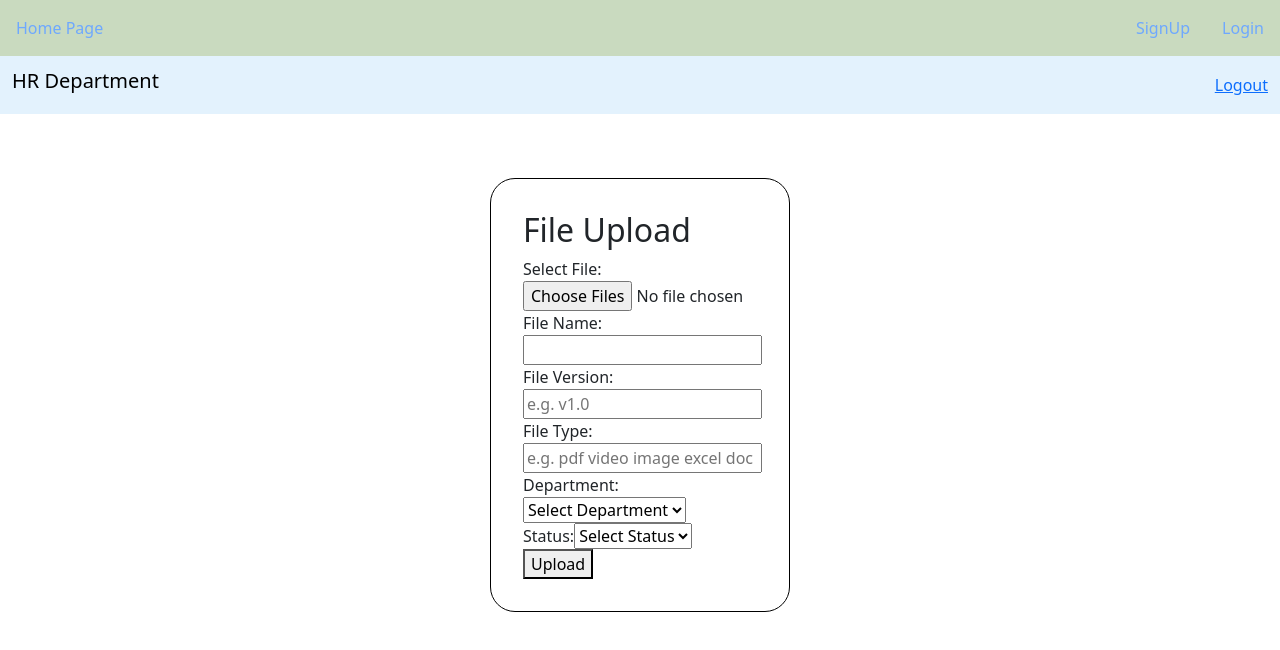
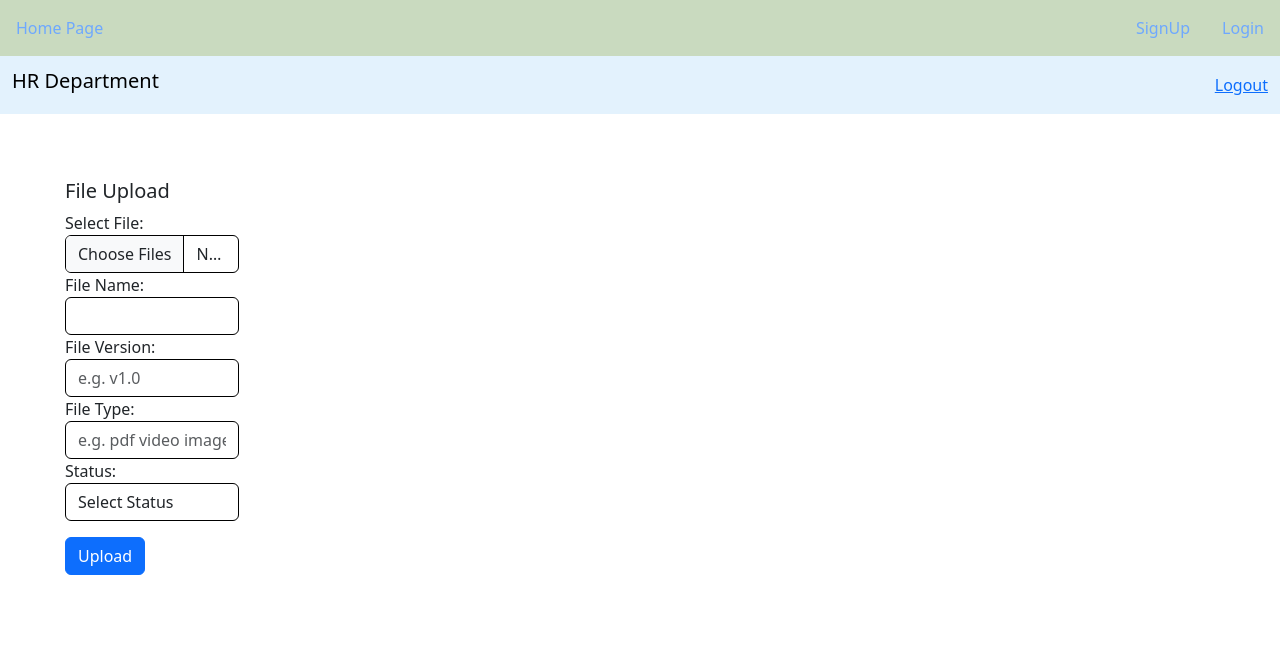
Before and after one commit to gautam-jasmeet/DownloadFiles, a React (Create React App) app in the folder frontend/: page /HR in a window 1280 px wide. Shown: the top 650 px of the page. Built offline with nearby package versions, Linux system fonts and the light colour scheme.

Commit message:
changing layout of fileUpload

```diff
--- a/frontend/src/component/dashboard/Dashboard.js
+++ b/frontend/src/component/dashboard/Dashboard.js
@@ -1,11 +1,6 @@
 import React, { useContext } from 'react'
-import { BrowserRouter as Router, Routes, Route } from 'react-router-dom';
 import Sidebar from './Sidebar';
 import RecentFilesContext from '../../context/RecentFilesContext';
-import HrHomePage from '../../departments/hrDpartment/HrHomePage';
-import ItHomePage from '../../departments/it/ItHomePage';
-import MarketingHP from '../../departments/marketing/MarketingHP';
-import SaleHP from '../../departments/sales/SaleHP';
 
 function Dashboard() {
   const {recentFiles} = useContext(RecentFilesContext);
--- a/frontend/src/component/dashboard/Sidebar.js
+++ b/frontend/src/component/dashboard/Sidebar.js
@@ -9,7 +9,7 @@ function Sidebar() {
       <h3>Admin Dashboard</h3>
       <ul>
         <li>
-          <NavLink to={"/"}>Dashboard</NavLink>
+          <NavLink to={"/Admin"}>Dashboard</NavLink>
         </li>
         <li>
           <NavLink to={"/HR"}>HR Department</NavLink>
--- a/frontend/src/departments/hrDpartment/FileUpload.js
+++ b/frontend/src/departments/hrDpartment/FileUpload.js
@@ -16,7 +16,7 @@ function FileUpload() {
   const { addRecentFiles } = context;
 
   const containerStyle = {
-    height: '200px',
+    // height: '200px',
     overflowY: 'scroll',
     border: '1px solid white',
     padding: '1rem',
@@ -30,7 +30,7 @@ function FileUpload() {
 
   const handleSubmit = async (e) => {
     e.preventDefault();
-    if (!files || !fileVersion || !filetype || !department || !status) {
+    if (!files || !fileVersion || !filetype  || !status) {
       setMessage('Please fill in all fields and select a file');
       return;
     }
@@ -41,7 +41,7 @@ function FileUpload() {
       formData.append('filename', filename); // Use file name from the file itself
       formData.append('fileVersion', fileVersion);
       formData.append('filetype', filetype);
-      formData.append('department', department);
+      // formData.append('department', department);
       formData.append('status', status);
     });
 
@@ -52,40 +52,44 @@ function FileUpload() {
           'Content-Type': 'multipart/form-data', // Ensure content type is set correctly
         },
       });
-       console.log(response);
+      //  console.log(response);
 
       if (response.status === 200) {
         setMessage('File uploaded successfully');
         setUploadedFiles((prevFiles) => [...prevFiles, ...files]);
+        addRecentFiles({ name: filename, timestamp: new Date() });
+
         setFiles([]); // Clear files after upload
       } else {
         setMessage('File upload failed');
       }
     } catch (err) {
       console.error('Error uploading file:', err);
-      if (err.response) {
-        // If response exists but with error
-        console.error('Response data:', err.response.data);
-        console.error('Response status:', err.response.status);
-        console.error('Response headers:', err.response.headers);
-        setMessage(`File upload failed: ${err.response.data.error || err.response.status}`);
-    } else if (err.request) {
-        // If no response received
-        console.error('No response received:', err.request);
-        setMessage('File upload failed: No response from server');
-    } else {
-        // Some other error occurred
-        console.error('Error:', err.message);
-        setMessage(`File upload failed: ${err.message}`);
-    }
+    //   if (err.response) {
+    //     // If response exists but with error
+    //     console.error('Response data:', err.response.data);
+    //     console.error('Response status:', err.response.status);
+    //     console.error('Response headers:', err.response.headers);
+    //     setMessage(`File upload failed: ${err.response.data.error || err.response.status}`);
+    // } else if (err.request) {
+    //     // If no response received
+    //     console.error('No response received:', err.request);
+    //     setMessage('File upload failed: No response from server');
+    // } else {
+    //     // Some other error occurred
+    //     console.error('Error:', err.message);
+    //     setMessage(`File upload failed: ${err.message}`);
+    // }
     }
   };
 
+  // Delete file
   const handleDelete = (index) => {
     const updatedFiles = uploadedFiles.filter((_, i) => i !== index);
     setUploadedFiles(updatedFiles);
   };
 
+  // View file
   const handleViewFile = (file) => {
     const fileURL = URL.createObjectURL(file);
     const fileType = file.type;
@@ -110,31 +114,32 @@ function FileUpload() {
 
   return (
     <>
-      <div style={{ margin: '2em', display: 'flex', justifyContent: 'center' }}>
+      <div   style={{ display: 'flex' }} >
         <form
           onSubmit={handleSubmit}
           style={{
-            border: '1px solid black',
+            border: '1px solid white',
             borderRadius: '25px',
-            margin: '2em 0',
+            margin: '2em ',
             padding: '2em',
             width: '300px',
           }}
         >
-          <h2>File Upload</h2>
-          <div>
+          <h5>File Upload</h5>
+          <div className="form-group">
             <label>Select File:</label>
-            <input type="file" multiple onChange={handleOnChange} />
+            <input  className="form-control border border-black" type="file" multiple onChange={handleOnChange} />
           </div>
 
-          <div>
+          <div className="form-group">
             <label>File Name:</label>
-            <input type="text" value={filename} onChange={(e) => setFileName(e.target.value)} readOnly />
+            <input className="form-control border border-black" type="text" value={filename} onChange={(e) => setFileName(e.target.value)} readOnly />
           </div>
 
-          <div>
+          <div className="form-group">
             <label>File Version:</label>
             <input
+            className="form-control border border-black"
               type="text"
               value={fileVersion}
               onChange={(e) => setFileVersion(e.target.value)}
@@ -143,9 +148,10 @@ function FileUpload() {
             />
           </div>
 
-          <div>
+          <div className="form-group">
             <label>File Type:</label>
             <input
+            className="form-control border border-black"
               type="text"
               value={filetype}
               onChange={(e) => setFileType(e.target.value)}
@@ -154,20 +160,24 @@ function FileUpload() {
             />
           </div>
 
-          <div>
+          {/* <div className="form-group">
             <label>Department:</label>
-            <select value={department} onChange={(e) => setDepartment(e.target.value)} required>
+            <select
+            className="form-control border border-black"
+            value={department} onChange={(e) => setDepartment(e.target.value)} required>
               <option value="">Select Department</option>
               <option value="HR">HR</option>
               <option value="Finance">Finance</option>
               <option value="IT">IT</option>
               <option value="Sales">Sales</option>
             </select>
-          </div>
+          </div> */}
 
-          <div>
+          <div className="form-group">
             <label>Status:</label>
-            <select value={status} onChange={(e) => setStatus(e.target.value)} required>
+            <select
+            className="form-control border border-black"
+            value={status} onChange={(e) => setStatus(e.target.value)} required>
               <option value="">Select Status</option>
               <option value="Pending">Pending</option>
               <option value="Approved">Approved</option>
@@ -175,17 +185,17 @@ function FileUpload() {
             </select>
           </div>
 
-          <button type="submit">Upload</button>
+          <button className="btn btn-primary mt-3" type="submit">Upload</button>
+     <div style={{ marginTop: '10px' }}>
+        {message && <p className='alert alert-success'>{message}</p>}
+        </div>
         </form>
-        {message && <p>{message}</p>}
-      </div>
-
       {/* List of uploaded files */}
-      <div style={containerStyle}>
-        <ol>
+      <div  style={{margin:"10px", padding:"10px", width:"100%", height:"100%"}}>
+        <ol style={containerStyle}>
           {uploadedFiles.map((file, index) => (
             <li key={index} style={{ margin: '5px' }}>
-              <div className="card w-50">
+              <div className="card w-50" style={{borderRadius:'15px 50px 30px'}}>
                 <div className="card-body">
                   <h5 className="card-title">File name: {file.name}</h5>
                   <p className="card-text">Last Modified: {new Date(file.lastModified).toLocaleDateString()}</p>
@@ -201,6 +211,8 @@ function FileUpload() {
           ))}
         </ol>
       </div>
+
+      </div>
     </>
   );
 }
```
